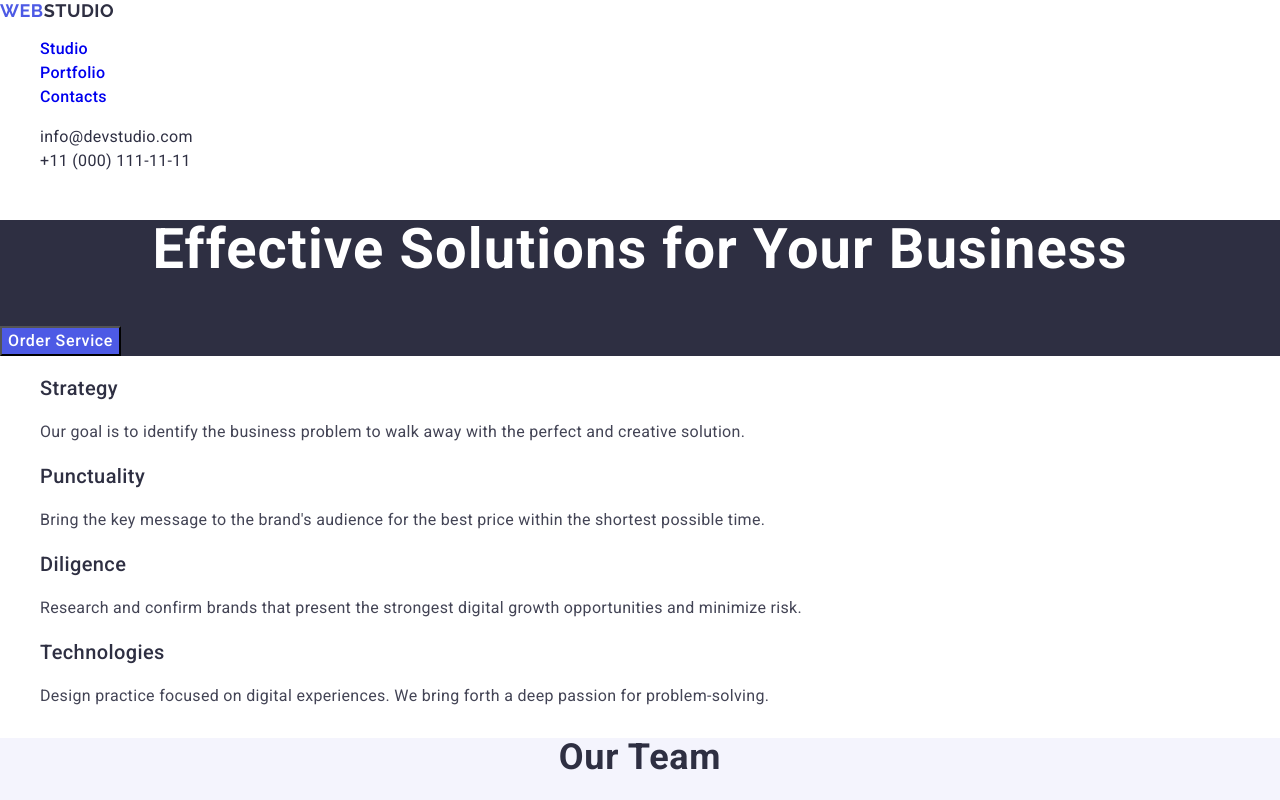
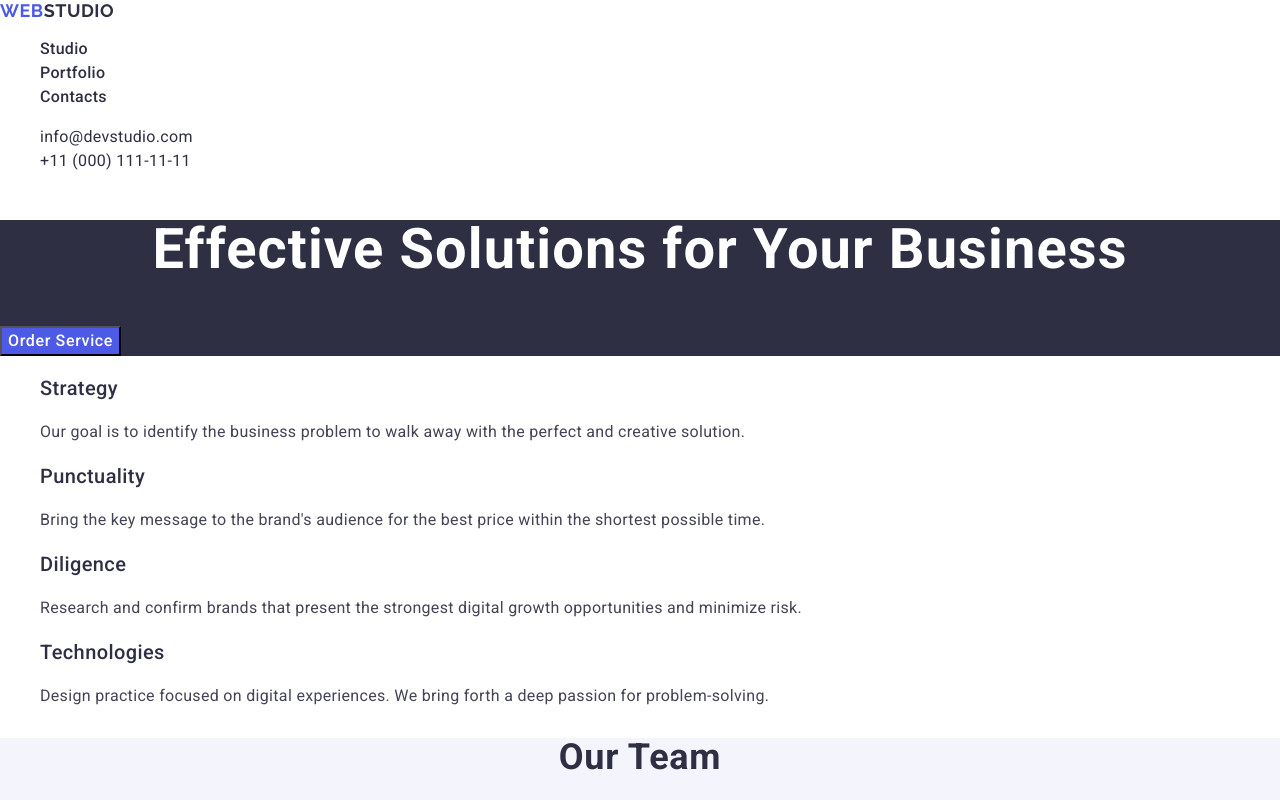
Before and after one commit to AndriyGoncharuk/goit-markup-hw-02, a plain HTML site: page index.html in a window 1280 px wide. Shown: the top 800 px of the page. Drawn offline with nearby package versions, Linux system fonts and the light colour scheme.

Commit message:
goit-markup-hw-02

```diff
--- a/css/styles.css
+++ b/css/styles.css
@@ -32,7 +32,7 @@ button {
     font-size: 16px;
     line-height: 1.50;
     letter-spacing: 0.02em;
-    c #2E2F42;
+    color:  #2E2F42;
 }
 .header-menu-link:focus {
     color: #404BBF;
--- a/index.html
+++ b/index.html
@@ -18,8 +18,8 @@
             <a href="./index.html" class="logo">Web<span class="logo-part">Studio</span></a>
             <ul class="header-menu-list">
                 <li class="header-menu-item"><a class="header-menu-link" href="./index.html">Studio</a></li>
-                <li class="header-menu-item"><a class="header-menu-link" href="./index.html">Portfolio</a></li>
-                <li class="header-menu-item"><a class="header-menu-link" href="./index.html">Contacts</a></li>
+                <li class="header-menu-item"><a class="header-menu-link" href="">Portfolio</a></li>
+                <li class="header-menu-item"><a class="header-menu-link" href="">Contacts</a></li>
             </ul>
         </nav>
         <address class="address">
```
